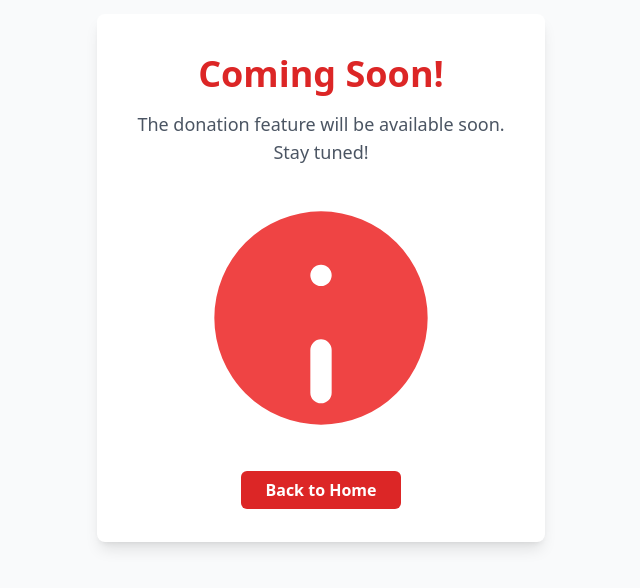
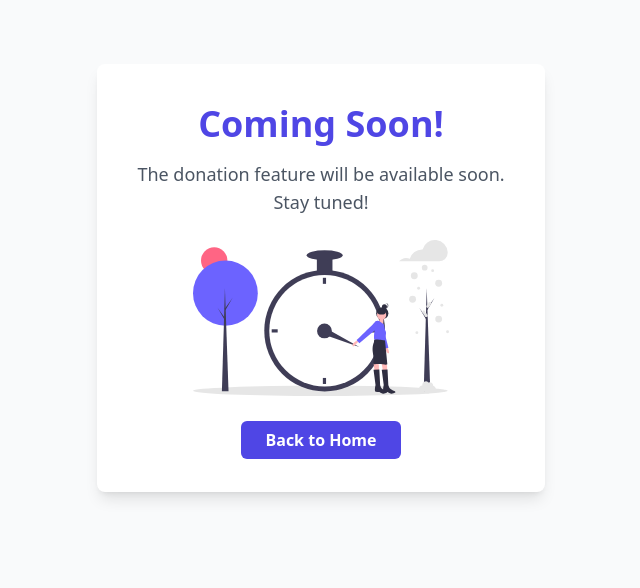
Before and after one commit to hirwaterry/sweethome, a website: page donate.html in a window 1280 px wide. Shown: the part 122-710 px from the top of the page, without its empty margins (319-959 px from the left). Drawn offline with nearby package versions, Linux system fonts and the light colour scheme.

Commit message:
donate svg
donate

```diff
--- a/donate.html
+++ b/donate.html
@@ -11,17 +11,15 @@
 <body class="bg-gray-50 flex items-center justify-center min-h-screen">
 
     <div class="text-center max-w-md mx-auto px-6 py-10 bg-white rounded-lg shadow-lg">
-        <h1 class="text-4xl font-extrabold text-red-600 mb-4">Coming Soon!</h1>
+        <h1 class="text-4xl font-extrabold text-indigo-600 mb-4">Coming Soon!</h1>
         <p class="text-lg text-gray-600 mb-6">The donation feature will be available soon. Stay tuned!</p>
 
         <!-- SVG Illustration -->
         <div class="w-64 mx-auto mb-8">
-            <svg xmlns="http://www.w3.org/2000/svg" viewBox="0 0 24 24" fill="currentColor" class="w-full text-red-500">
-                <path d="M12 2a10 10 0 100 20 10 10 0 000-20zm-1 13a1 1 0 112 0v4a1 1 0 11-2 0v-4zM12 7a1 1 0 11.001 2.001A1 1 0 0112 7z"/>
-            </svg>
+            <img src="/assets/img/soon.svg" alt="Donate">
         </div>
 
-        <a href="/" class="text-white bg-red-600 hover:bg-red-700 px-6 py-2 rounded-md font-semibold transition">
+        <a href="/" class="text-white bg-indigo-600 hover:bg-indigo-700 px-6 py-2 rounded-md font-semibold transition">
             Back to Home
         </a>
     </div>
```
Also changed, not shown: story.html (+2 -2 lines), assets/img/soon.svg (added).
